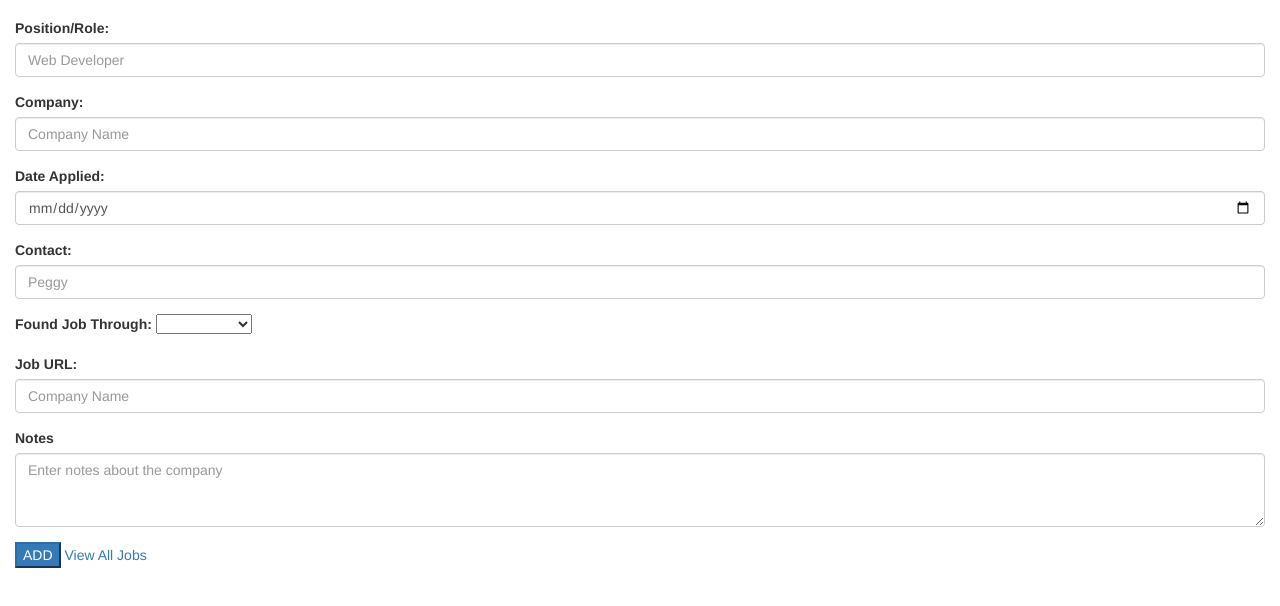
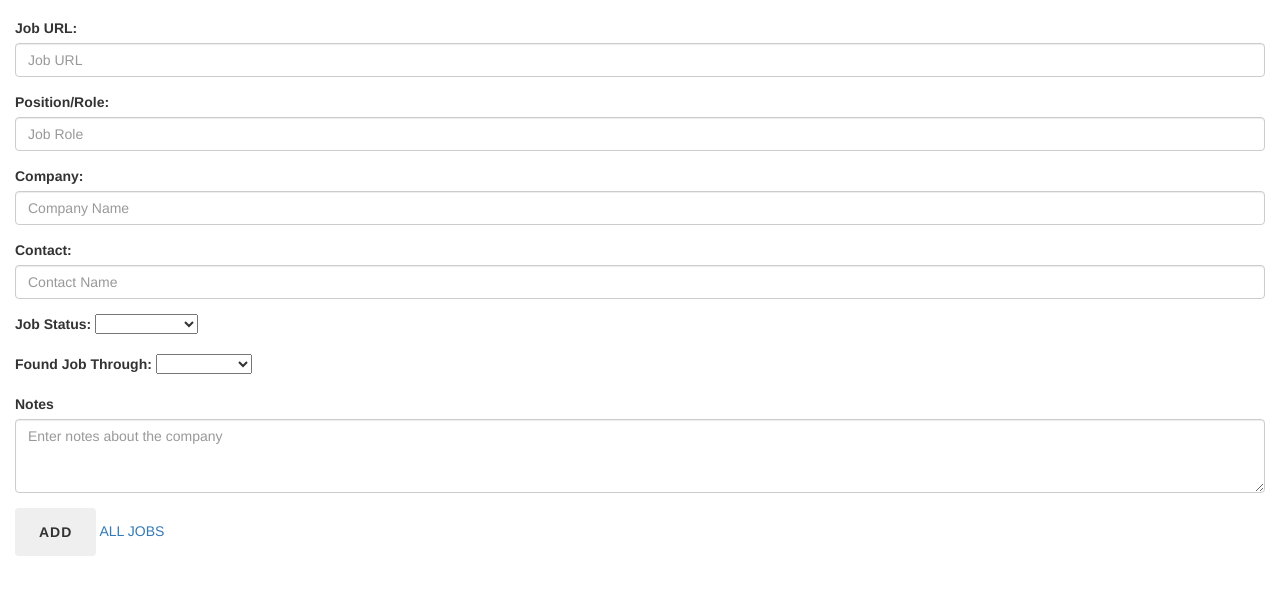
Before and after one commit to eddrakee/JobLog, a website: page client/index.html at #!/jobs/add in a window 1280 px wide. Shown: the part 54-660 px from the top of the page. Drawn offline with nearby package versions, Linux system fonts and the light colour scheme; some packages are replaced by stand-ins of ours; no server answers.

Commit message:
updated job model and add job page

```diff
--- a/client/partials/addJob.html
+++ b/client/partials/addJob.html
@@ -1,20 +1,30 @@
 <div class="container-fluid">
-<form>
+<form ng-submit="JC.addJob()" >
+     <div class="form-group">
+        <label for="url">Job URL: </label>
+        <input type="text" class="form-control" id="url" aria-describedby="url" placeholder="Job URL" ng-model="JC.newJob.url">
+    </div>
     <div class="form-group">
         <label for="positionName">Position/Role: </label>
-        <input type="text" class="form-control" id="jobName" aria-describedby="jobName" placeholder="Web Developer" ng-model="JC.newJob.position">
+        <input type="text" class="form-control" id="jobName" aria-describedby="jobName" placeholder="Job Role" ng-model="JC.newJob.position">
     </div>
     <div class="form-group">
         <label for="companyName">Company: </label>
         <input type="text" class="form-control" id="companyName" aria-describedby="company" placeholder="Company Name" ng-model="JC.newJob.company">
     </div>
     <div class="form-group">
-        <label for="dateApplied">Date Applied: </label>
-        <input type="date" class="form-control" id="dateApplied" aria-describedby="dateApplied" ng-model="JC.newJob.dateApplied">
+        <label for="contact">Contact: </label>
+        <input class="form-control" id="contact" placeholder="Contact Name" ng-model="JC.newJob.contact"></input>
     </div>
     <div class="form-group">
-        <label for="contact">Contact: </label>
-        <input class="form-control" id="contact" placeholder="Peggy" ng-model="JC.newJob.contact"></input>
+        <label for="jobStatus">Job Status:</label>
+        <select name="jobStatus" id="jobStatus" ng-model="JC.newJob.jobStatus">
+            <option value="Interested">Interested</option>
+            <option value="Applied">Applied</option>
+            <option value="Informational">Informational</option>
+            <option value="Interviewed">Interviewed</option>
+            <option value="Job Offered">Job Offered</option>
+        </select>
     </div>
     <div class="form-group">
         <label for="foundJobThrough">Found Job Through:</label>
@@ -26,16 +36,12 @@
         </select>
     </div>
     <div class="form-group">
-        <label for="url">Job URL: </label>
-        <input type="text" class="form-control" id="url" aria-describedby="url" placeholder="Company Name" ng-model="JC.newJob.url">
-    </div>
-    <div class="form-group">
             <label for="about">Notes</label>
             <textarea class="form-control" id="jobNotes" rows="3" placeholder="Enter notes about the company" ng-model="JC.newJob.jobNotes"></textarea>
 
         </div>
 
-    <input type="submit" value="ADD" ng-click="JC.addJob()" class="btn-primary" />
-    <a href="#!/jobs/all">View All Jobs</a>
+    <input type="submit" value="ADD" class="btn" />
+    <a href="#!/jobs/all">ALL JOBS</a>
 </form>
 </div>
--- a/server/models/jobModel.js
+++ b/server/models/jobModel.js
@@ -6,13 +6,13 @@ const JobSchema = new Schema({
   position: {type: String},
   url: {type: String},
   jobNotes: {type: String},
-  dateApplied: {type: Date},
   foundThrough: {type: String},
   contact: {type: String},
   // had to comment these out. Was receiving error messages Cast to ObjectID failed for value "Peggy" at path "contact"'
   // contact: {type: mongoose.Schema.Types.ObjectId, ref: "Contact"},
   salary: {type: Number},
-  jobProgress: {type: Number},
+  // Job status for when entering the job and will use to update the status bar
+  jobStatus: {type: String},
   company: {type: String},
   // _company: {type: mongoose.Schema.Types.ObjectId, ref: "Company"},
 }, {timestamps: true});
```
